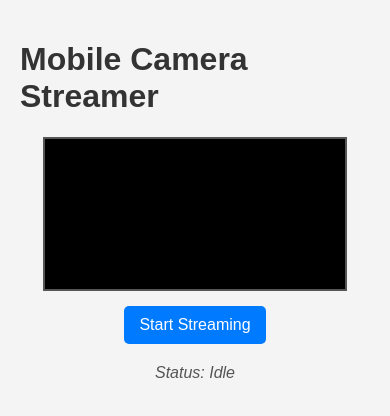
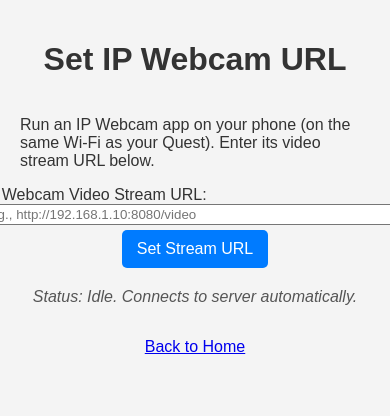
Before and after one commit to dattaaaaa/vr-web-rover-controller, a website: page public/mobile.html in a window 390 px wide. Drawn offline with Linux system fonts and the light colour scheme.

Commit message:
Update mobile.html

```diff
--- a/public/mobile.html
+++ b/public/mobile.html
@@ -3,14 +3,20 @@
 <head>
     <meta charset="UTF-8">
     <meta name="viewport" content="width=device-width, initial-scale=1.0">
-    <title>Mobile Camera Streamer</title>
+    <title>Mobile: Set IP Webcam URL</title>
     <link rel="stylesheet" href="style.css">
 </head>
 <body>
-    <h1>Mobile Camera Streamer</h1>
-    <video id="localVideo" autoplay muted playsinline></video>
-    <button id="startButton">Start Streaming</button>
-    <p id="status">Status: Idle</p>
+    <h1>Set IP Webcam URL</h1>
+    <p>Run an IP Webcam app on your phone (on the same Wi-Fi as your Quest). Enter its video stream URL below.</p>
+
+    <div>
+        <label for="ipWebcamUrl">IP Webcam Video Stream URL:</label>
+        <input type="text" id="ipWebcamUrl" placeholder="e.g., http://192.168.1.10:8080/video" size="50">
+    </div>
+    <button id="setStreamUrlButton">Set Stream URL</button>
+    <p id="status">Status: Idle. Connects to server automatically.</p>
+    <p><a href="/" class="button-link">Back to Home</a></p>
 
     <script src="client-mobile.js"></script>
 </body>
```
